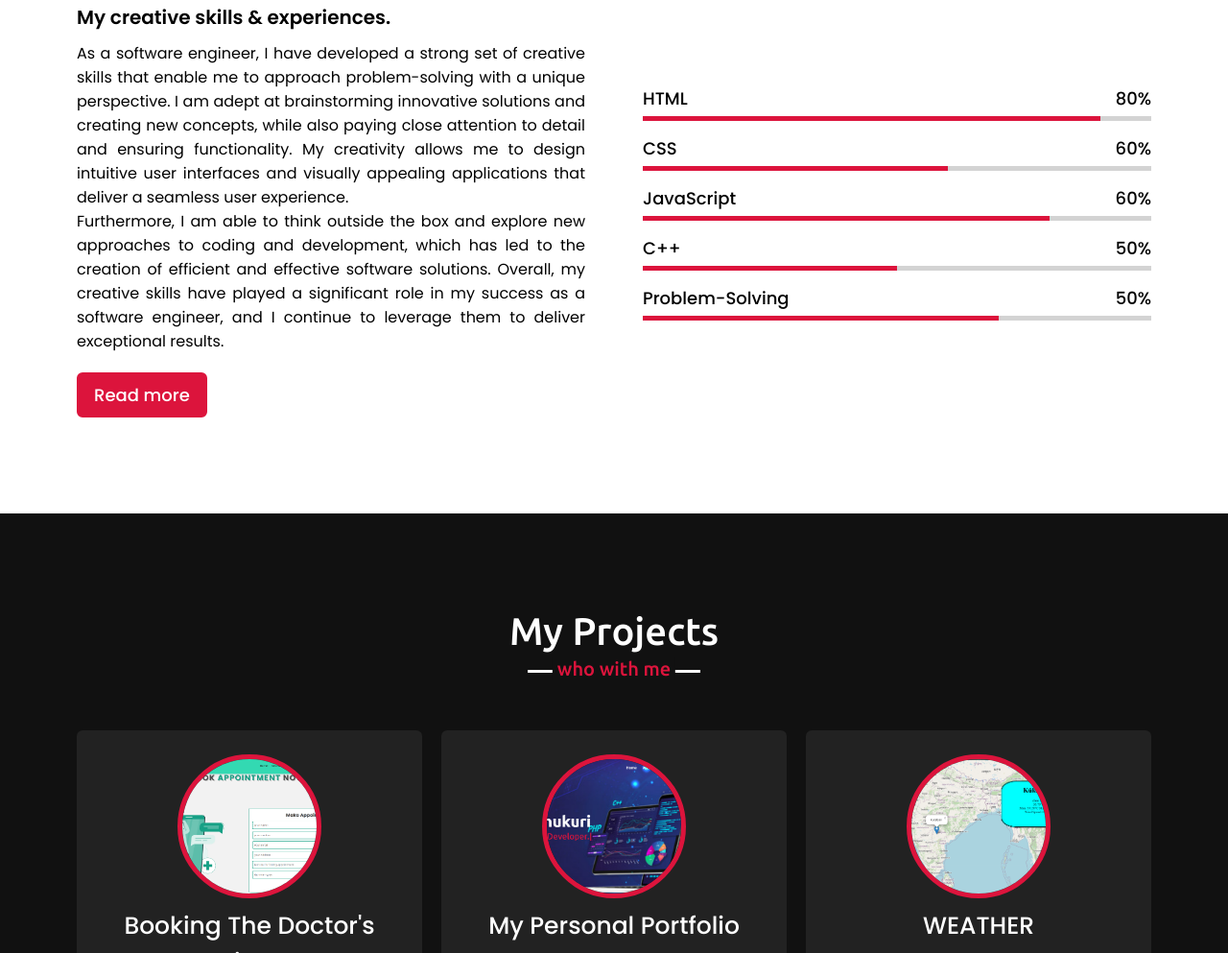
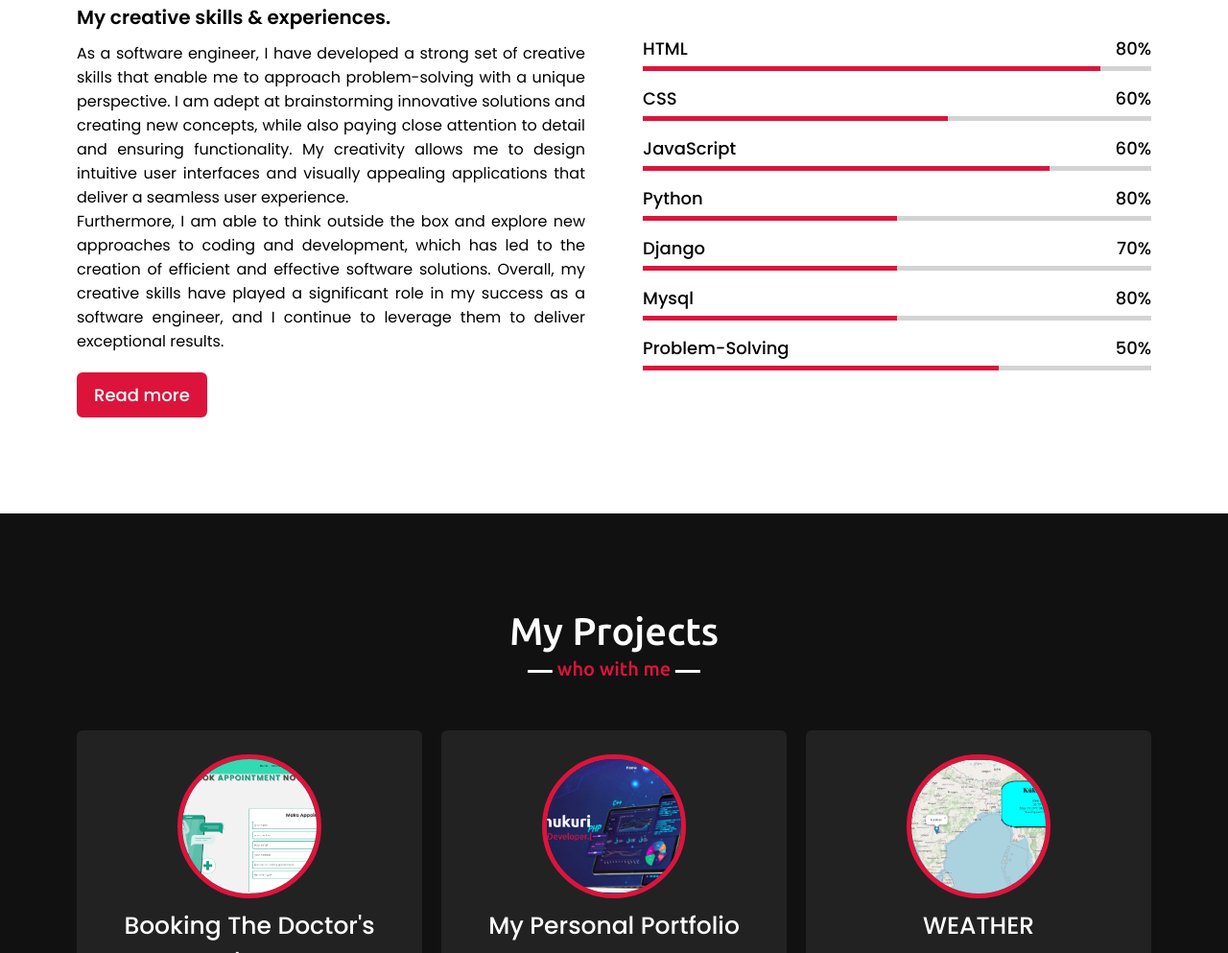
Before and after one commit to AAC2001/AAC_portfolio, a plain HTML site: page index.html in a window 1280 px wide. Shown: the part 2413-3406 px from the top of the page at 96% size. Drawn offline with nearby package versions, Linux system fonts and the light colour scheme.

Commit message:
Update index.html

```diff
--- a/index.html
+++ b/index.html
@@ -134,8 +134,22 @@
                     </div>
                     <div class="bars">
                         <div class="info">
-                            <span>C++</span>
-                            <span>50%</span>
+                            <span>Python</span>
+                            <span>80%</span>
+                        </div>
+                        <div class="line php"></div>
+                    </div>
+                    <div class="bars">
+                        <div class="info">
+                            <span>Django</span>
+                            <span>70%</span>
+                        </div>
+                        <div class="line php"></div>
+                    </div>
+                    <div class="bars">
+                        <div class="info">
+                            <span>Mysql</span>
+                            <span>80%</span>
                         </div>
                         <div class="line php"></div>
                     </div>
```
